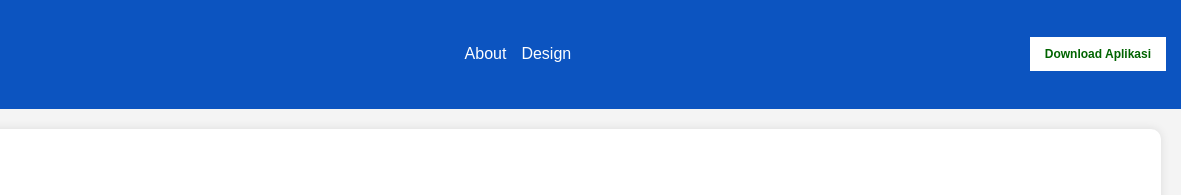
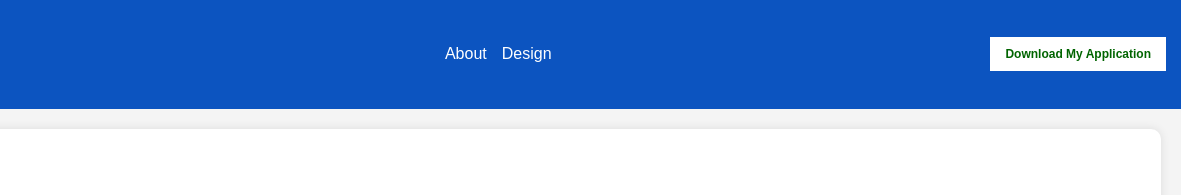
Before and after one commit to maykoRa/HealthLens, a plain HTML site: page index.html in a window 1280 px wide. Shown: the top 195 px of the page, 99-1280 px from the left. Drawn offline with Linux system fonts and the light colour scheme.

Commit message:
fix: download text

```diff
--- a/index.html
+++ b/index.html
@@ -19,7 +19,7 @@
                 <li><a href="#design">Design</a></li>
             </ul>
         </nav>
-        <a href="data/HealthLens.apk" class="download" download>Download Aplikasi</a>
+        <a href="data/HealthLens.apk" class="download" download>Download My Application</a>
     </header>
 
 
```
